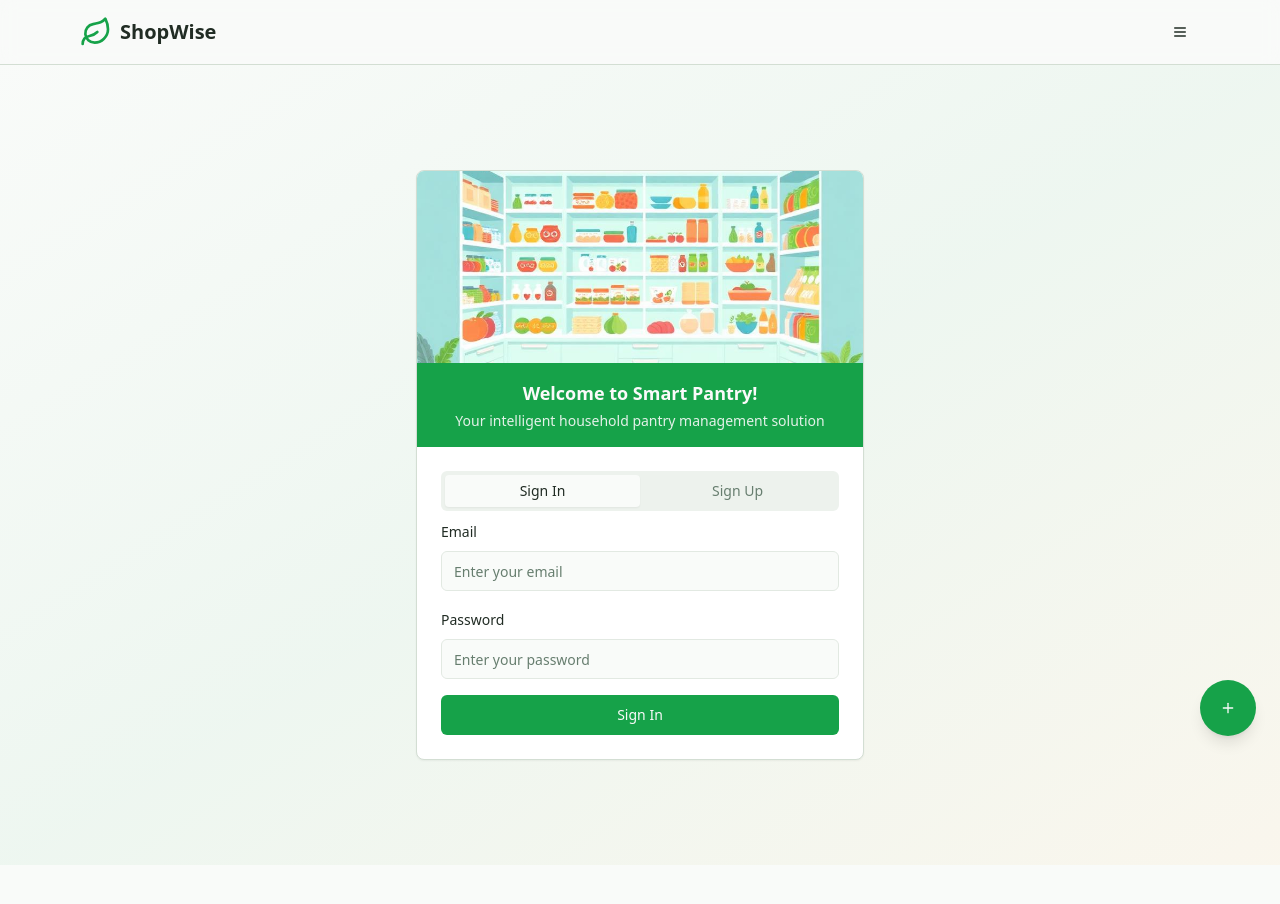
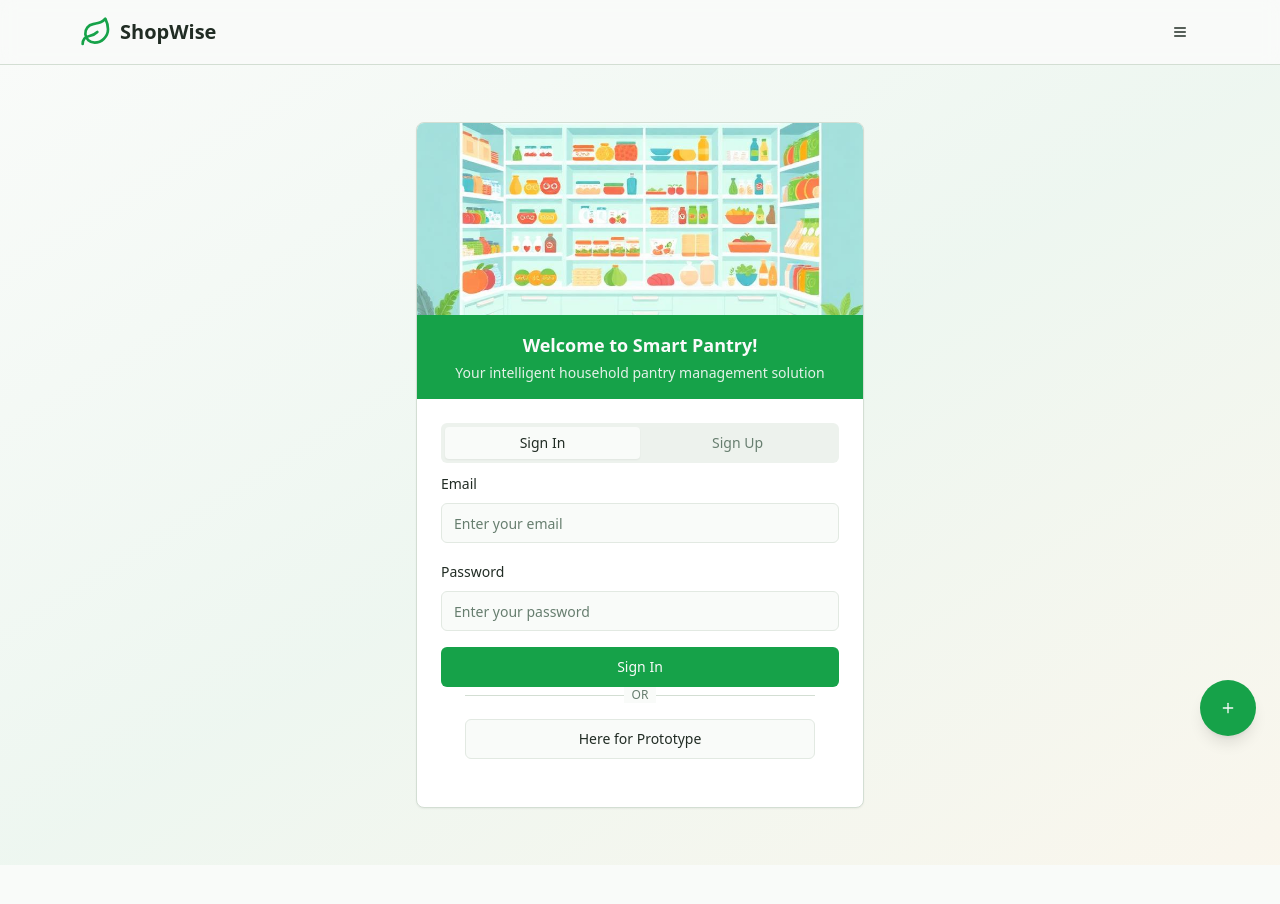
Before and after one commit to Annu113/shop-wise-v0, a React (Vite) app: page /auth in a window 1280 px wide. Shown: the top 904 px of the page. Built offline with nearby package versions, Linux system fonts and the light colour scheme.

Commit message:
Add "Here for Prototype" option
Add a new option to the authentication screen that allows users to bypass sign-in and directly access the home screen. This option is intended for prototype testing.

```diff
--- a/src/App.tsx
+++ b/src/App.tsx
@@ -14,6 +14,7 @@ import ProtectedRoute from "@/components/ProtectedRoute";
 import Index from "./pages/Index";
 import Auth from "./pages/Auth";
 import AuthConfirm from "./pages/AuthConfirm";
+import Prototype from "./pages/Prototype";
 import ManagePersona from "./pages/ManagePersona";
 import Pantry from "./pages/Pantry";
 import ShoppingList from "./pages/ShoppingList";
@@ -44,6 +45,7 @@ const App = () => (
                 <Routes>
                   <Route path="/auth" element={<Auth />} />
                   <Route path="/auth/confirm" element={<AuthConfirm />} />
+                  <Route path="/prototype" element={<Prototype />} />
                   <Route path="/" element={
                     <ProtectedRoute>
                       <Index />
--- a/src/pages/Auth.tsx
+++ b/src/pages/Auth.tsx
@@ -1,5 +1,5 @@
 import { useState } from 'react';
-import { Navigate } from 'react-router-dom';
+import { Navigate, useNavigate } from 'react-router-dom';
 import { Button } from '@/components/ui/button';
 import { Input } from '@/components/ui/input';
 import { Label } from '@/components/ui/label';
@@ -11,6 +11,7 @@ import authSmartPantryImage from '@/assets/auth-smart-pantry.jpg';
 
 const Auth = () => {
   const { user, loading, signIn, signUp } = useAuth();
+  const navigate = useNavigate();
   const [formData, setFormData] = useState({
     email: '',
     password: '',
@@ -181,6 +182,26 @@ const Auth = () => {
               </form>
             </TabsContent>
           </Tabs>
+
+          <div className="px-6 pb-6">
+            <div className="relative">
+              <div className="absolute inset-0 flex items-center">
+                <span className="w-full border-t" />
+              </div>
+              <div className="relative flex justify-center text-xs uppercase">
+                <span className="bg-background px-2 text-muted-foreground">
+                  Or
+                </span>
+              </div>
+            </div>
+            <Button
+              variant="outline"
+              className="w-full mt-4"
+              onClick={() => navigate('/prototype')}
+            >
+              Here for Prototype
+            </Button>
+          </div>
         </CardContent>
       </Card>
       </div>
--- /dev/null
+++ b/src/pages/Prototype.tsx
@@ -0,0 +1,17 @@
+import { Hero } from "@/components/Hero";
+import { FloatingQuickAdd } from "@/components/FloatingQuickAdd";
+
+const Prototype = () => {
+  return (
+    <div className="min-h-screen">
+      <div className="bg-primary text-primary-foreground p-4 text-center">
+        <h1 className="text-xl font-bold">🧪 Prototype Mode</h1>
+        <p className="text-sm opacity-90">Demo version - No account required</p>
+      </div>
+      <Hero />
+      <FloatingQuickAdd />
+    </div>
+  );
+};
+
+export default Prototype;
```
Also changed, not shown: 1 other file (tests, documents, lock files or other folders).
